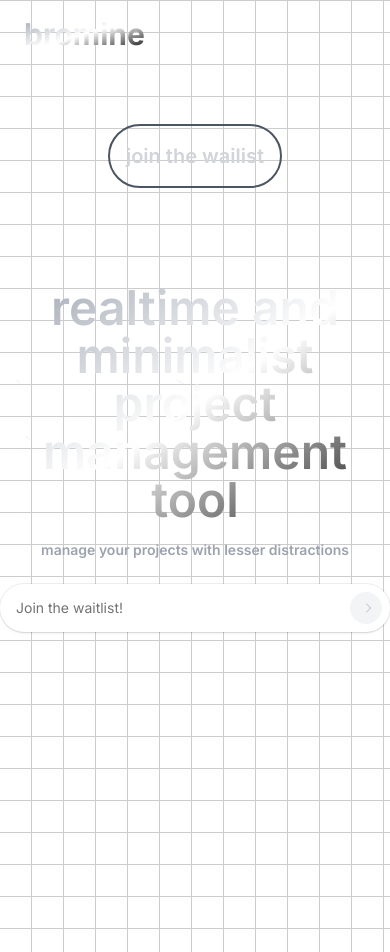
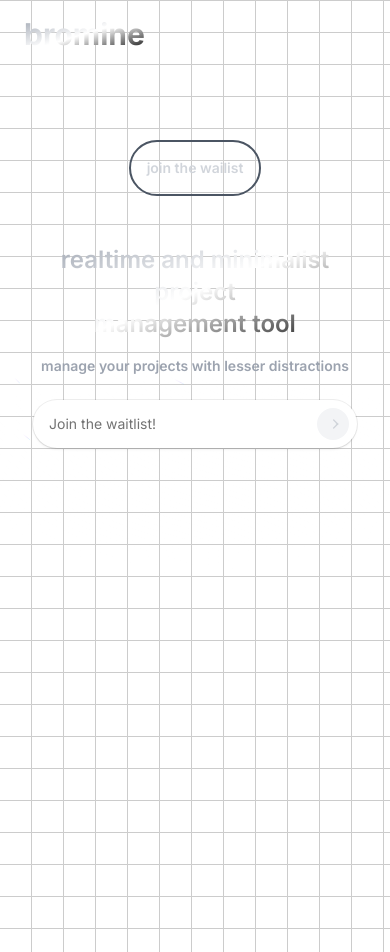
Before and after one commit to BromineTech/BromineTech, a Next.js app in the folder client/: page /waitlist in a window 390 px wide. Built offline with nearby package versions, Linux system fonts and the light colour scheme.

Commit message:
minor ui fixes

```diff
--- a/client/app/waitlist/page.tsx
+++ b/client/app/waitlist/page.tsx
@@ -55,10 +55,10 @@ export default function Waitlist() {
 
     <div className="flex relative w-full h-screen justify-center  items-start mt-10">
       <BackgroundBeams />
-      <div className="Globe flex flex-col gap-16 ">
+      <div className="Globe flex flex-col gap-4 py-4 ">
         <div className="relative z-10 flex w-full  flex-col justify-start items-center gap-2">
 
-          <p className="md:text-3xl border-2 p-4 rounded-full border-gray-600 text-xl text-gray-300 font-semibold my-4">
+          <p className="md:text-xl border-2 p-4 rounded-full border-gray-600 text-sm text-gray-300 font-semibold my-4">
             join the wailist
           </p>
 
@@ -66,7 +66,7 @@ export default function Waitlist() {
         <div className=" flex flex-col gap-4 justify-center items-center">
           <div className="flex flex-col justify-center items-center gap-2 p-2">
 
-            <p className="bg-gradient-to-br from-gray-400 via-white via-50% to-black text-transparent bg-clip-text p-2 text-5xl font-semibold text-center">
+            <p className="bg-gradient-to-br from-gray-400 via-white via-50% to-black text-transparent bg-clip-text p-2 text-2xl md:text-5xl font-semibold text-center">
               realtime and minimalist <br /> project  <br/>management tool <br/>{"                "}
             </p>
             <p className="md:text-xl text-sm text-gray-400 font-semibold">
```
